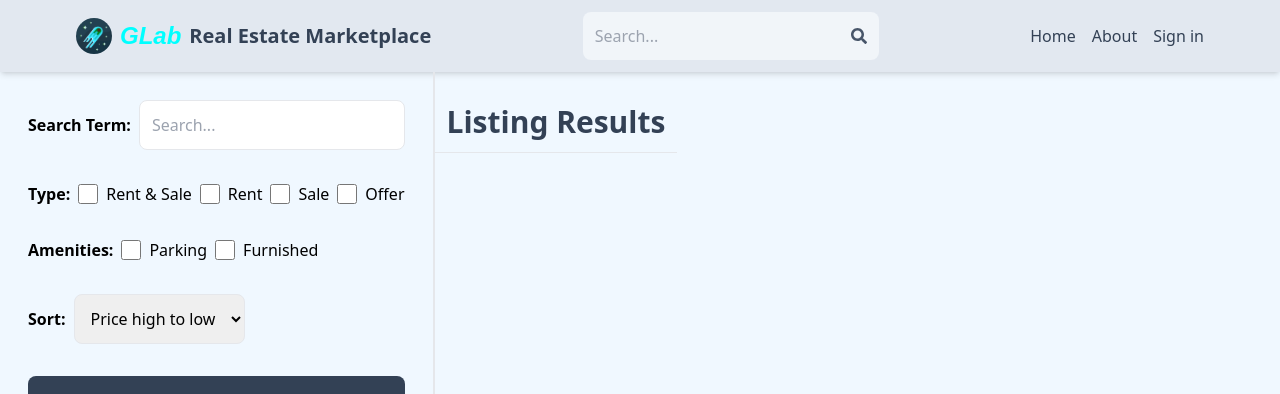
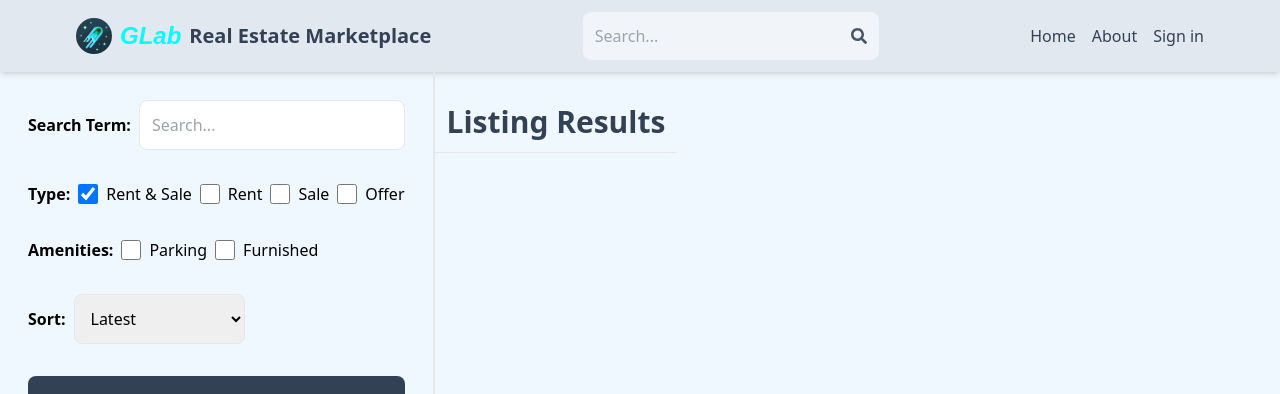
Before and after one commit to GLab-cloud/MERN, a React (Vite) app in the folder client/: page /search in a window 1280 px wide. Shown: the top 394 px of the page. Built offline with nearby package versions, Linux system fonts and the light colour scheme; no server answers.

Commit message:
submit search form - From Url

```diff
--- a/client/src/components/Header.jsx
+++ b/client/src/components/Header.jsx
@@ -12,7 +12,7 @@
     const urlParams = new URLSearchParams(window.location.search);
     urlParams.set("searchTerm", searchTerm);
     const searchQuery = urlParams.toString();
-    navigate(`/search/${searchQuery}`);
+    navigate(`/search?${searchQuery}`);
   };
   return (
     <header className="bg-slate-200 shadow-md">
--- a/client/src/pages/Search.jsx
+++ b/client/src/pages/Search.jsx
@@ -1,10 +1,98 @@
-import React from "react";
+import React, { useEffect, useState } from "react";
+import { useNavigate } from "react-router-dom";
+
 export default function Search() {
+  const navigate = useNavigate();
+  const [sidebardata, setSidebardata] = useState({
+    searchTerm: "",
+    type: "all",
+    parking: false,
+    furnished: false,
+    offer: false,
+    sort: "created_at",
+    order: "desc",
+  });
+  useEffect(() => {
+    const urlParams = new URLSearchParams(window.location.search);
+    const searchTermFromUrl = urlParams.get("searchTerm");
+    const typeFromUrl = urlParams.get("type");
+    const parkingFromUrl = urlParams.get("parking");
+    const furnishedFromUrl = urlParams.get("furnished");
+    const offerFromUrl = urlParams.get("offer");
+    const sortFromUrl = urlParams.get("sort");
+    const orderFromUrl = urlParams.get("order");
+    if (
+      searchTermFromUrl ||
+      typeFromUrl ||
+      parkingFromUrl ||
+      furnishedFromUrl ||
+      offerFromUrl ||
+      sortFromUrl ||
+      orderFromUrl
+    ) {
+      setSidebardata({
+        searchTerm: searchTermFromUrl || "",
+        type: typeFromUrl || "all",
+        parking: parkingFromUrl === "true" ? true : false,
+        furnished: furnishedFromUrl === "true" ? true : false,
+        offer: offerFromUrl === "true" ? true : false,
+        sort: sortFromUrl || "created_at",
+        order: orderFromUrl || "desc",
+      });
+    }
+  }, []);
+  const handleChange = (e) => {
+    if (
+      e.target.id === "all" ||
+      e.target.id === "rent" ||
+      e.target.id === "sale"
+    ) {
+      setSidebardata({ ...sidebardata, type: e.target.id });
+    }
+    if (e.target.id === "searchTerm") {
+      setSidebardata({ ...sidebardata, searchTerm: e.target.value });
+    }
+    if (
+      e.target.id === "parking" ||
+      e.target.id === "furnished" ||
+      e.target.id === "offer"
+    ) {
+      setSidebardata({
+        ...sidebardata,
+        [e.target.id]:
+          e.target.checked || e.target.checked === "true" ? true : false,
+      });
+    }
+    if (e.target.id === "sort_order") {
+      const sort = e.target.value.split("_")[0] || "created_at";
+      const order = e.target.value.split("_")[1] || "desc";
+
+      setSidebardata({
+        ...sidebardata,
+        sort,
+        order,
+      });
+    }
+    console.log(sidebardata);
+  };
+  const handleSubmit = (e) => {
+    e.preventDefault();
+    const urlParams = new URLSearchParams(location.search);
+    urlParams.set("searchTerm", sidebardata.searchTerm);
+    urlParams.set("type", sidebardata.type);
+    urlParams.set("parking", sidebardata.parking);
+    urlParams.set("furnished", sidebardata.furnished);
+    urlParams.set("offer", sidebardata.offer);
+    urlParams.set("sort", sidebardata.sort);
+    urlParams.set("order", sidebardata.order);
+    const searchQuery = urlParams.toString();
+    navigate(`/search?${searchQuery}`);
+  };
   return (
     <div className="flex flex-col md:flex-row">
       {" "}
       <div className="p-7 border-b-2 md:border-r-2 md:min-h-screen">
-        <form className="flex flex-col gap-8">
+        <form onSubmit={handleSubmit} className="flex flex-col gap-8">
           <div className="flex items-center gap-2">
             <label className="whitespace-nowrap font-semibold">
               {" "}
@@ -15,25 +103,50 @@
               id="searchTerm"
               placeholder="Search..."
               className="border rounded-lg w-full p-3"
+              onChange={handleChange}
             />
           </div>
           <div className="flex gap-2 flex-wrap items-center">
             {" "}
             <label className="font-semibold">Type:</label>
             <div className="flex gap-2">
-              <input type="checkbox" id="all" className="w-5" />{" "}
+              <input
+                type="checkbox"
+                id="all"
+                className="w-5"
+                onChange={handleChange}
+                checked={sidebardata.type === "all"}
+              />{" "}
               <span>Rent & Sale</span>
             </div>
             <div className="flex gap-2">
-              <input type="checkbox" id="rent" className="w-5" />{" "}
+              <input
+                type="checkbox"
+                id="rent"
+                className="w-5"
+                onChange={handleChange}
+                checked={sidebardata.type === "rent"}
+              />{" "}
               <span>Rent</span>
             </div>
             <div className="flex gap-2">
-              <input type="checkbox" id="sale" className="w-5" />{" "}
+              <input
+                type="checkbox"
+                id="sale"
+                className="w-5"
+                onChange={handleChange}
+                checked={sidebardata.type === "sale"}
+              />{" "}
               <span>Sale</span>
             </div>
             <div className="flex gap-2">
-              <input type="checkbox" id="offer" className="w-5" />{" "}
+              <input
+                type="checkbox"
+                id="offer"
+                className="w-5"
+                onChange={handleChange}
+                checked={sidebardata.offer}
+              />{" "}
               <span>Offer</span>
             </div>
           </div>
@@ -41,21 +154,38 @@
             {" "}
             <label className="font-semibold">Amenities:</label>
             <div className="flex gap-2">
-              <input type="checkbox" id="parking" className="w-5" />{" "}
+              <input
+                type="checkbox"
+                id="parking"
+                className="w-5"
+                onChange={handleChange}
+                checked={sidebardata.parking}
+              />{" "}
               <span>Parking</span>
             </div>
             <div className="flex gap-2">
-              <input type="checkbox" id="furnished" className="w-5" />{" "}
+              <input
+                type="checkbox"
+                id="furnished"
+                className="w-5"
+                onChange={handleChange}
+                checked={sidebardata.furnished}
+              />{" "}
               <span>Furnished</span>
             </div>
           </div>
           <div className="flex items-center gap-2">
             <label className="font-semibold"> Sort:</label>
-            <select id="sort_order" className="border rounded-lg p-3">
-              <option> Price high to low</option>
-              <option> Price low to high</option>
-              <option> Latest</option>
-              <option> Oldest</option>
+            <select
+              id="sort_order"
+              className="border rounded-lg p-3"
+              onChange={handleChange}
+              defaultValue="created_at_desc"
+            >
+              <option value="regularPrice_desc"> Price high to low</option>
+              <option value="regularPrice_asc"> Price low to high</option>
+              <option value="created_at_desc"> Latest</option>
+              <option value="created_at_asc"> Oldest</option>
             </select>
           </div>
           <button className="bg-slate-700 text-white p-3 rounded-lg uppercase hover:opcacity-90">
```
